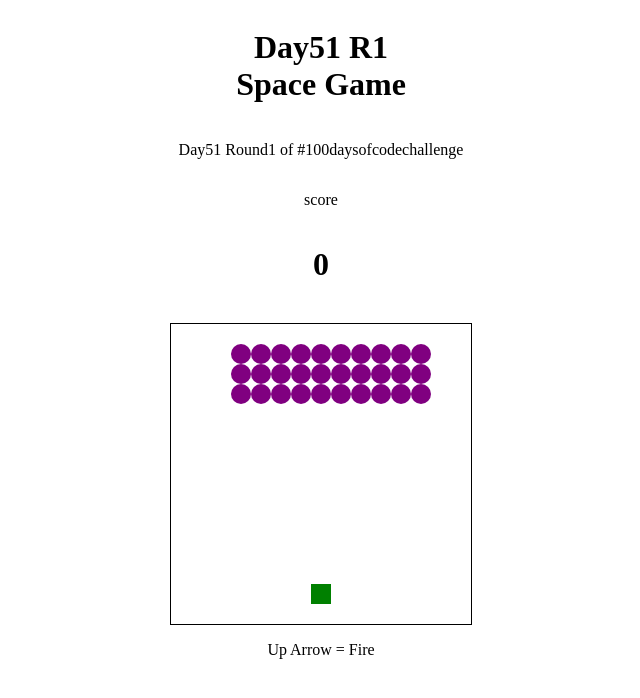
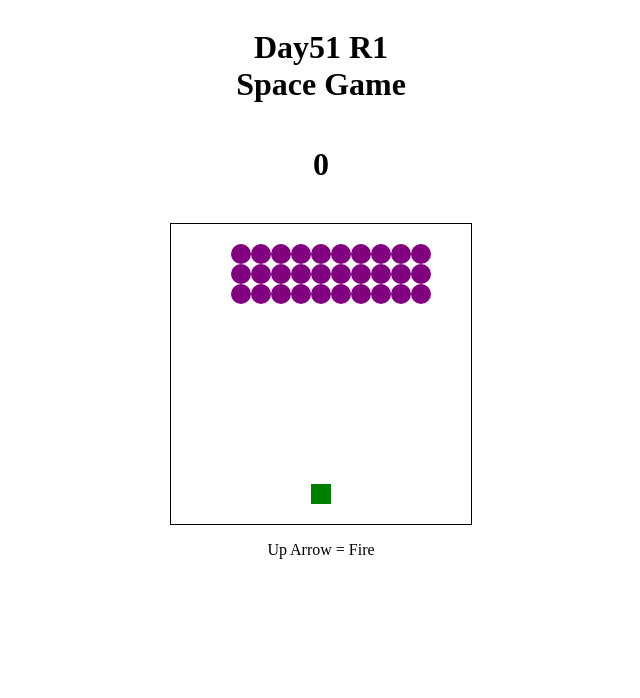
Before and after one commit to tk0779/100daysofcode, a plain HTML site: page day51r1-spacegame/index.html in a window 1280 px wide. Shown: the whole page, without its empty margins (319-959 px from the left). Drawn offline with Linux system fonts and the light colour scheme.

Commit message:
Update index.html

```diff
--- a/day51r1-spacegame/index.html
+++ b/day51r1-spacegame/index.html
@@ -11,8 +11,7 @@
 <body style = 'text-align: center;display: flex;flex-direction: column'>
     <h1>Day51 R1 <br/>
     Space Game</h1>
-    <p>Day51 Round1 of #100daysofcodechallenge</p>
-    <p>score</p>
+
   <h1 class="results">0</h1> <br/>
   <div class="grid"></div>
   <p> Up Arrow = Fire</p>
```
